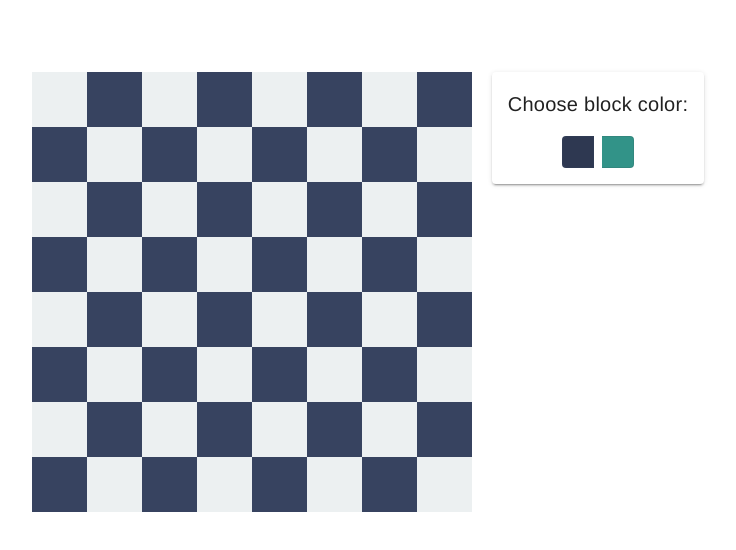
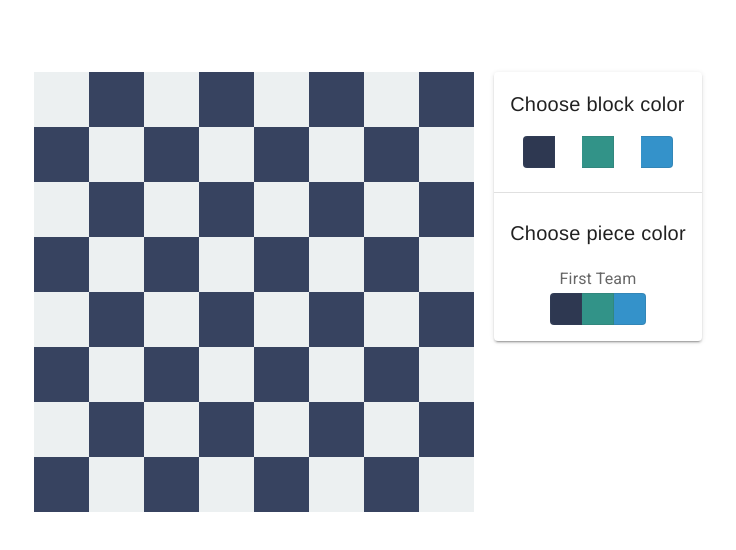
Before and after one commit to Najia25/checkers-board-game, a Vue app: page / in a window 1280 px wide. Shown: the top 550 px of the page, without its empty margins (282-1018 px from the left). Built offline with nearby package versions, Linux system fonts and the light colour scheme.

Commit message:
added block colors to state

```diff
--- a/src/components/Board.vue
+++ b/src/components/Board.vue
@@ -21,7 +21,7 @@ export default {
   name: 'Board',
   computed: {
     blockColor () {
-      return this.$store.state.blockColor
+      return this.$store.state.selectedBlockColor
     }
   }
 }
--- a/src/components/ColorSettings.vue
+++ b/src/components/ColorSettings.vue
@@ -1,21 +1,33 @@
 <template>
   <div class="settings">
     <v-card>
-      <v-card-title>Choose block color:</v-card-title>
+      <v-card-title>Choose block color</v-card-title>
       <v-card-text>
+        <v-btn-toggle class="d-flex justify-space-around" v-model="blockColor" mandatory>
+          <v-btn
+            v-for="color in blockColors"
+            :key="color"
+            :color="color"
+            x-small
+            :value="color"
+            fab
+          >
+          </v-btn>
+        </v-btn-toggle>
+      </v-card-text>
+      <v-divider class="my-2"></v-divider>
+      <v-card-title>Choose piece color</v-card-title>
+      <v-card-text>
+        <div class="subtitle-1">
+        First Team
+        </div>
         <v-btn-toggle v-model="blockColor" mandatory>
           <v-btn
-            color="#374360"
+            v-for="color in blockColors"
+            :key="color"
+            :color="color"
             x-small
-            value="#374360"
-            fab
-            class="mr-2"
-          >
-          </v-btn>
-          <v-btn
-            color="#00796B"
-            x-small
-            value="#00796B"
+            :value="color"
             fab
           >
           </v-btn>
@@ -32,6 +44,11 @@ export default {
       blockColor: ''
     }
   },
+  computed: {
+    blockColors () {
+      return this.$store.state.blockColors
+    }
+  },
   watch: {
     blockColor () {
       this.$store.commit('changeBlockColor', this.blockColor)
--- a/src/store/mutations.js
+++ b/src/store/mutations.js
@@ -1,5 +1,5 @@
 export default {
   changeBlockColor (state, payload) {
-    state.blockColor = payload
+    state.selectedBlockColor = payload
   }
 }
--- a/src/store/state.js
+++ b/src/store/state.js
@@ -1,5 +1,6 @@
 // import store from './index'
 
 export default {
-  blockColor: "#374360"
+  selectedBlockColor: "#374360",
+  blockColors: ["#374360", "#00796B", "#0277BD"]
 }
```
